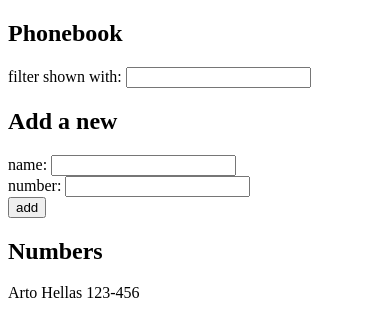
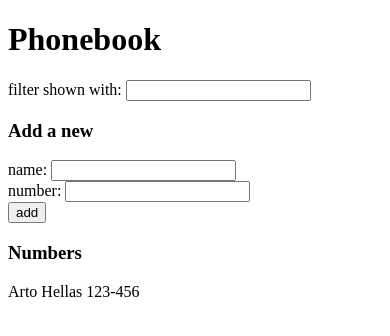
Before and after one commit to 0bCdian/FullStack-Open, a React (Create React App) app in the folder part2/phonebook/: page / in a window 390 px wide. Shown: the top 336 px of the page. Built offline with nearby package versions, Linux system fonts and the light colour scheme.

Commit message:
2.10: The Phonebook Step5

```diff
--- a/part2/phonebook/src/App.js
+++ b/part2/phonebook/src/App.js
@@ -1,4 +1,8 @@
 import { useState } from 'react'
+import { PersonForm } from './PersonForm'
+import { Filter } from './Filter'
+import { Contacts } from './Contacts'
+
 
 const App = () => {
   // set states
@@ -46,33 +50,14 @@ const App = () => {
     }
   }
 
-
-
-
   return (
     <div>
-      <h2>Phonebook</h2>
-      <div>
-        filter shown with: <input onChange={handleChangeSearch} />
-      </div>
-      <div> <h2>Add a new</h2></div>
-      <form onSubmit={handleSubmit} >
-        <div>
-          name: <input onChange={handleChangeName} />
-        </div>
-        <div> number: <input onChange={handleChangeNumber} /></div>
-        <div>
-          <button type="submit">add</button>
-        </div>
-      </form>
-      <h2>Numbers</h2>
-      {persons
-        .filter((person) => person.name.toLowerCase().includes(newSearch.toLowerCase()))
-        .map((person) => {
-          return (
-            <p key={person.id}>{person.name} {person.number}</p>
-          )
-        })}
+      <h1>Phonebook</h1>
+      <Filter handleChangeSearch={handleChangeSearch} />
+      <h3>Add a new</h3>
+      <PersonForm handleSubmit={handleSubmit} handleChangeName={handleChangeName} handleChangeNumber={handleChangeNumber} />
+      <h3>Numbers</h3>
+      <Contacts persons={persons} newSearch={newSearch} />
     </div>
   )
 }
--- /dev/null
+++ b/part2/phonebook/src/Contacts.js
@@ -0,0 +1,16 @@
+export const Contacts = ({ persons, newSearch, }) => {
+    return (
+        <div>
+
+            {
+                persons
+                    .filter((person) => person.name.toLowerCase().includes(newSearch.toLowerCase()))
+                    .map((person) => {
+                        return (
+                            <p key={person.id}>{person.name} {person.number}</p>
+                        )
+                    })
+            }
+        </div>
+    )
+}
--- /dev/null
+++ b/part2/phonebook/src/Filter.js
@@ -0,0 +1,7 @@
+export const Filter = ({ handleChangeSearch }) => {
+    return (
+        <div>
+            filter shown with: <input onChange={handleChangeSearch} />
+        </div>
+    )
+}
--- /dev/null
+++ b/part2/phonebook/src/PersonForm.js
@@ -0,0 +1,18 @@
+
+export const PersonForm = ({ handleChangeName, handleChangeNumber, handleSubmit }) => {
+    return (
+        <div>
+
+            <form onSubmit={handleSubmit} >
+                <div>
+                    name: <input onChange={handleChangeName} />
+                </div>
+                <div> number: <input onChange={handleChangeNumber} /></div>
+                <div>
+                    <button type="submit">add</button>
+                </div>
+            </form>
+        </div>
+
+    )
+}
```
